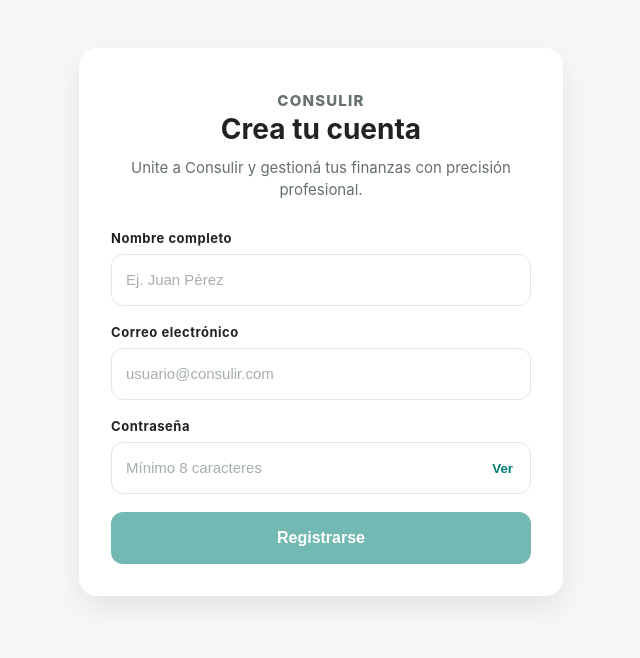
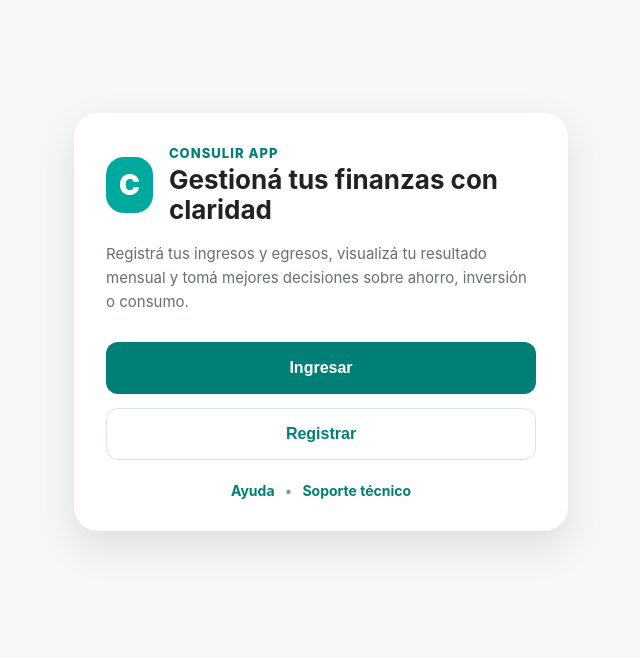
Before and after one commit to ADS-PY/TP-GRUPO-3-PROGRAMACION, a React (Vite) app: page / in a window 1280 px wide. Shown: the part 110-768 px from the top of the page, without its empty margins (319-959 px from the left). Built offline with nearby package versions, Linux system fonts and the light colour scheme.

Commit message:
feat: extraer auth card reutilizable

```diff
--- a/src/App.css
+++ b/src/App.css
@@ -0,0 +1,8 @@
+.app-page {
+  min-height: 100vh;
+  background: #f6f7f7;
+  display: flex;
+  align-items: center;
+  justify-content: center;
+  padding: 24px;
+}
--- a/src/App.jsx
+++ b/src/App.jsx
@@ -1,7 +1,20 @@
-import RegisterForm from "./components/auth/RegisterForm";
+import AuthCard from "./components/auth/AuthCard";
+import "./App.css";
 
 function App() {
-  return <RegisterForm />;
+  const handleLogin = () => {
+    console.log("Click en Ingresar");
+  };
+
+  const handleRegister = () => {
+    console.log("Click en Registrar");
+  };
+
+  return (
+    <main className="app-page">
+      <AuthCard onLogin={handleLogin} onRegister={handleRegister} />
+    </main>
+  );
 }
 
 export default App;
--- /dev/null
+++ b/src/components/auth/AuthCard.css
@@ -0,0 +1,141 @@
+.auth-card {
+  width: 100%;
+  max-width: 430px;
+  background: #ffffff;
+  border-radius: 24px;
+  padding: 32px;
+  box-shadow: 0 16px 40px rgba(0, 0, 0, 0.1);
+  font-family: Inter, system-ui, -apple-system, BlinkMacSystemFont, "Segoe UI", sans-serif;
+}
+
+.auth-card__brand {
+  display: flex;
+  align-items: center;
+  gap: 16px;
+  margin-bottom: 18px;
+}
+
+.auth-card__logo {
+  width: 56px;
+  height: 56px;
+  border-radius: 18px;
+  background: #00a99d;
+  color: #ffffff;
+  display: grid;
+  place-items: center;
+  font-size: 28px;
+  font-weight: 900;
+}
+
+.auth-card__eyebrow {
+  margin: 0 0 4px;
+  color: #007f76;
+  font-size: 13px;
+  font-weight: 800;
+  text-transform: uppercase;
+  letter-spacing: 0.08em;
+}
+
+.auth-card__title {
+  margin: 0;
+  color: #222222;
+  font-size: 26px;
+  line-height: 1.15;
+}
+
+.auth-card__description {
+  margin: 0 0 28px;
+  color: #66706f;
+  font-size: 15px;
+  line-height: 1.6;
+}
+
+.auth-card__actions {
+  display: flex;
+  flex-direction: column;
+  gap: 14px;
+}
+
+.auth-card__button {
+  width: 100%;
+  min-height: 52px;
+  border-radius: 12px;
+  border: 1px solid transparent;
+  font-size: 16px;
+  font-weight: 800;
+  cursor: pointer;
+  transition: background 0.2s ease, transform 0.15s ease, border-color 0.2s ease;
+}
+
+.auth-card__button:hover {
+  transform: translateY(-1px);
+}
+
+.auth-card__button:active {
+  transform: translateY(0);
+}
+
+.auth-card__button:focus {
+  outline: 4px solid rgba(0, 169, 157, 0.22);
+  outline-offset: 3px;
+}
+
+.auth-card__button--primary {
+  background: #007f76;
+  color: #ffffff;
+}
+
+.auth-card__button--primary:hover {
+  background: #00a99d;
+}
+
+.auth-card__button--secondary {
+  background: #ffffff;
+  color: #007f76;
+  border-color: #d8e5e3;
+}
+
+.auth-card__button--secondary:hover {
+  border-color: #00a99d;
+  background: #f4fbfa;
+}
+
+.auth-card__links {
+  margin-top: 22px;
+  display: flex;
+  justify-content: center;
+  align-items: center;
+  gap: 10px;
+  color: #8a9695;
+  font-size: 14px;
+}
+
+.auth-card__link {
+  color: #007f76;
+  font-weight: 700;
+  text-decoration: none;
+}
+
+.auth-card__link:hover {
+  text-decoration: underline;
+}
+
+.auth-card__link:focus {
+  outline: 3px solid rgba(0, 169, 157, 0.22);
+  outline-offset: 3px;
+  border-radius: 6px;
+}
+
+@media (max-width: 480px) {
+  .auth-card {
+    padding: 24px 20px;
+  }
+
+  .auth-card__brand {
+    align-items: flex-start;
+  }
+
+  .auth-card__title {
+    font-size: 22px;
+  }
+}
--- /dev/null
+++ b/src/components/auth/AuthCard.jsx
@@ -0,0 +1,55 @@
+import "./AuthCard.css";
+
+export default function AuthCard({ onLogin, onRegister }) {
+  return (
+    <section className="auth-card" aria-labelledby="auth-card-title">
+      <div className="auth-card__brand">
+        <div className="auth-card__logo" aria-hidden="true">
+          C
+        </div>
+
+        <div>
+          <p className="auth-card__eyebrow">Consulir App</p>
+          <h1 id="auth-card-title" className="auth-card__title">
+            Gestioná tus finanzas con claridad
+          </h1>
+        </div>
+      </div>
+
+      <p className="auth-card__description">
+        Registrá tus ingresos y egresos, visualizá tu resultado mensual y tomá
+        mejores decisiones sobre ahorro, inversión o consumo.
+      </p>
+
+      <div className="auth-card__actions">
+        <button
+          type="button"
+          className="auth-card__button auth-card__button--primary"
+          onClick={onLogin}
+        >
+          Ingresar
+        </button>
+
+        <button
+          type="button"
+          className="auth-card__button auth-card__button--secondary"
+          onClick={onRegister}
+        >
+          Registrar
+        </button>
+      </div>
+
+      <div className="auth-card__links" aria-label="Enlaces secundarios">
+        <a href="#" className="auth-card__link">
+          Ayuda
+        </a>
+
+        <span aria-hidden="true">•</span>
+
+        <a href="#" className="auth-card__link">
+          Soporte técnico
+        </a>
+      </div>
+    </section>
+  );
+}
```
